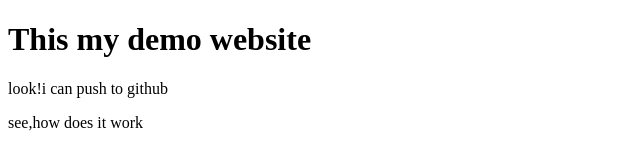
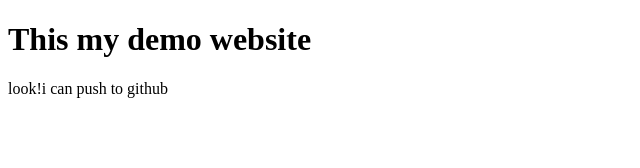
Before and after one commit to tanvirtaher32/my-first-project, a plain HTML site: page index.html in a window 1280 px wide. Shown: the whole page, without its empty margins (0-640 px from the left). Drawn offline with Linux system fonts and the light colour scheme.

Commit message:
Update index.html

```diff
--- a/index.html
+++ b/index.html
@@ -10,7 +10,7 @@
         This my demo website
     </h1>
     <p>look!i can push to github</p>
-    <p>see,how does it work</p>
+
 
 </body>
 </html>
```
